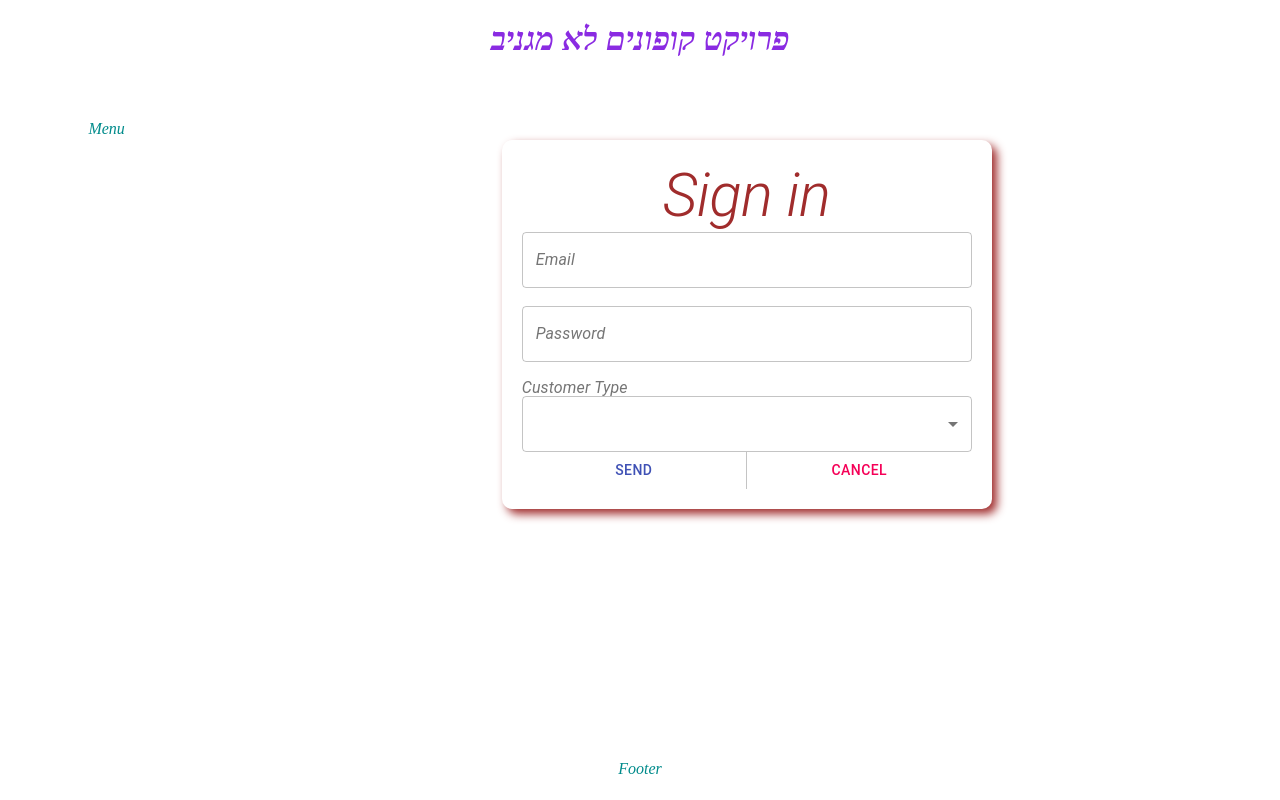
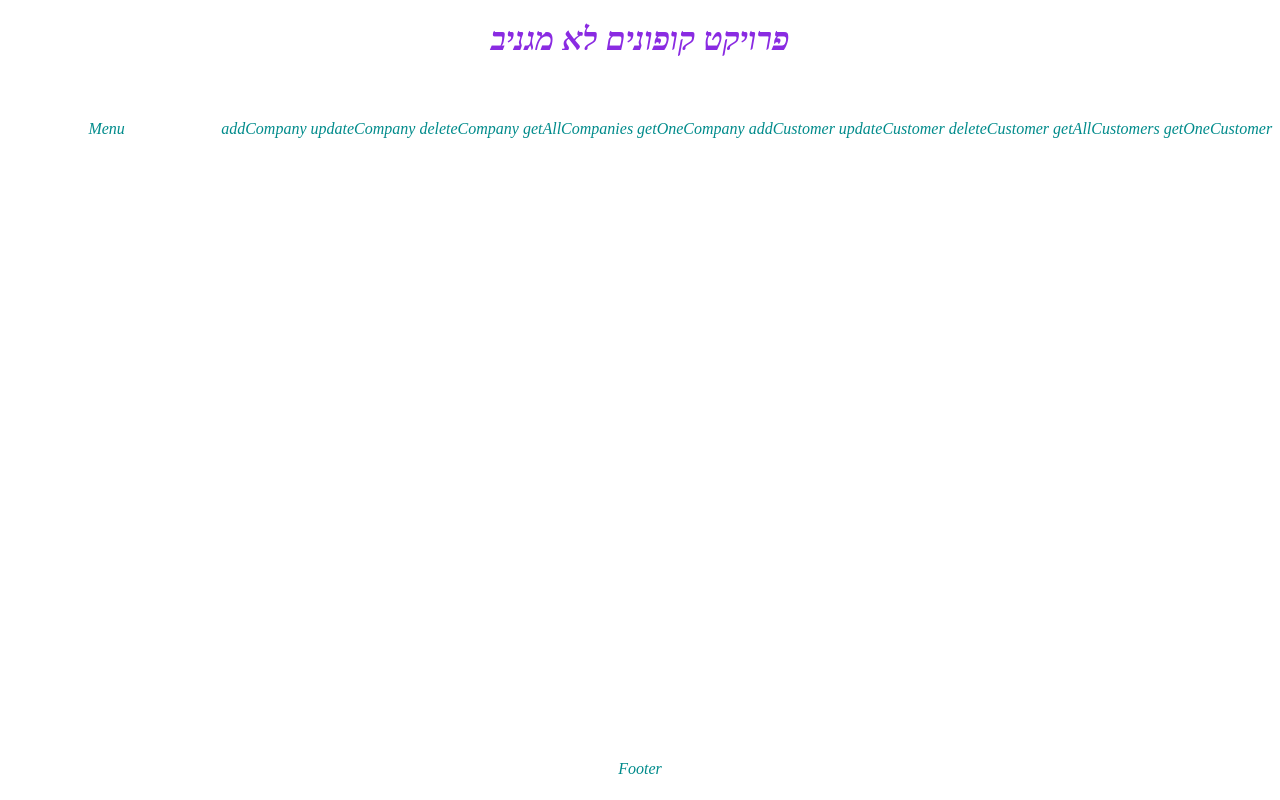
Before and after one commit to eitan-ez/ReactProject, a React (Create React App) app: page /admin in a window 1280 px wide. Built offline with nearby package versions, Linux system fonts and the light colour scheme; what notyf would draw is missing.

Commit message:
admin login

```diff
--- a/package.json
+++ b/package.json
@@ -4,6 +4,7 @@
   "private": true,
   "dependencies": {
     "@material-ui/core": "^4.11.4",
+    "@mui-treasury/styles": "^1.13.1",
     "@testing-library/jest-dom": "^5.12.0",
     "@testing-library/react": "^11.2.6",
     "@testing-library/user-event": "^12.8.3",
@@ -13,9 +14,11 @@
     "@types/react-dom": "^17.0.3",
     "@types/react-router-dom": "^5.1.7",
     "axios": "^0.21.1",
+    "color": "^3.1.3",
     "notyf": "^3.9.0",
     "react": "^17.0.2",
     "react-dom": "^17.0.2",
+    "react-google-font-loader": "^1.1.0",
     "react-hook-form": "^7.5.2",
     "react-router-dom": "^5.2.0",
     "react-scripts": "4.0.3",
--- /dev/null
+++ b/src/Components/AdminArea/AdminMenu/AdminMenu.css
@@ -0,0 +1,3 @@
+.AdminMenu {
+
+}
--- /dev/null
+++ b/src/Components/AdminArea/AdminMenu/AdminMenu.tsx
@@ -0,0 +1,27 @@
+import { useHistory } from "react-router";
+import { UserType } from "../../../Models/UserModel";
+import store from "../../../Redux/Store";
+import "./AdminMenu.css";
+
+function AdminMenu(): JSX.Element {
+  // if(!store.getState().AuthState.user.userType != UserType.ADMIN){
+
+  // }
+    return (
+        <div className="AdminMenu">
+			addCompany
+            updateCompany
+            deleteCompany
+            getAllCompanies
+            getOneCompany
+            addCustomer
+            updateCustomer
+            deleteCustomer
+            getAllCustomers
+            getOneCustomer
+        </div>
+    );
+}
+
+
+export default AdminMenu;
--- a/src/Components/LayoutArea/Layout/Layout.tsx
+++ b/src/Components/LayoutArea/Layout/Layout.tsx
@@ -1,6 +1,7 @@
 import { BrowserRouter } from "react-router-dom";
 import Header from "../Header/Header";
-import Main from "../Main/Main";
+import Main from "../Home/Main";
+import Routing from "../Routing/Routing";
 import "./Layout.css";
 
 function Layout(): JSX.Element {
@@ -12,18 +13,13 @@ function Layout(): JSX.Element {
           <Header />
         </header>
 
-                <aside>
-                    Menu
-                </aside>
+        <aside>Menu</aside>
 
         <main>
-                    <Main />
+          <Routing />
         </main>
 
-                <footer>
-                    Footer
-                </footer>
-
+        <footer>Footer</footer>
       </div>
     </BrowserRouter>
   );
--- a/src/Components/LayoutArea/Routing/Routing.tsx
+++ b/src/Components/LayoutArea/Routing/Routing.tsx
@@ -1,11 +1,19 @@
-import { Route } from "react-router";
-import Main from "../Main/Main"
-import "./Routing.css";
+import { Redirect, Route, Switch } from "react-router";
+import AdminMenu from "../../AdminArea/AdminMenu/AdminMenu";
+import Main from "../Home/Main"
 
 function Routing(): JSX.Element {
     return (
         <div>
+            <Switch>
+
 			<Route path="/home" component={Main} exact />
+			<Route path="/admin" component={AdminMenu} exact />
+
+
+            <Redirect from="/" to="/home" exact />
+
+            </Switch>
 
 
         </div>
--- a/src/Components/LayoutArea/SignForm/SignForm.tsx
+++ b/src/Components/LayoutArea/SignForm/SignForm.tsx
@@ -19,7 +19,7 @@ import notify from "../../../Services/Notification";
 import "./SignForm.css";
 
 function SignForm(): JSX.Element {
-  const history = useHistory(); // Redirect function
+  const history = useHistory();
   const { register, handleSubmit } = useForm<CredentialsModel>();
 
   async function send(credentials: CredentialsModel) {
@@ -30,9 +30,10 @@ function SignForm(): JSX.Element {
       );
       store.dispatch(loginAction(response.data));
       notify.success("You have been successfully logged in!");
-      history.push("/adminArea"); // Redirect to home on success
+      history.push("/admin"); // Redirect to /admin on success
     } catch (err) {
-      notify.error(err);
+      // notify.error(err);
+      alert(err);
     }
   }
 
@@ -68,9 +69,6 @@ function SignForm(): JSX.Element {
 
       <InputLabel>Customer Type</InputLabel>
       <Select {...register("userType")} variant="outlined" fullWidth>
-        <MenuItem value="">
-          <em>choose one...</em>
-        </MenuItem>
         <MenuItem value={"ADMIN"}>Admin</MenuItem>
         <MenuItem value={"COMPANY"}>Company</MenuItem>
         <MenuItem value={"CUSTOMER"}>Customer</MenuItem>
--- a/src/Redux/AuthState.ts
+++ b/src/Redux/AuthState.ts
@@ -21,13 +21,13 @@ export interface AuthAction {
     payload?: any;
 }
 
-export function reagisterAction(user: UserModel): AuthAction {
+export function registerAction(user: UserModel): AuthAction {
     return { type: AuthActionType.Register, payload: user} ;
 }
 export function loginAction(user: UserModel): AuthAction {
     return { type: AuthActionType.Login, payload: user} ;
 }
-export function logoutAction(user: UserModel): AuthAction {
+export function logoutAction(): AuthAction {
     return { type: AuthActionType.Logout} ;
 }
 
--- a/src/Services/Globals.ts
+++ b/src/Services/Globals.ts
@@ -5,14 +5,16 @@ class Globals {
 // Global settings which are suitable only for development:
 class DevelopmentGlobals extends Globals {
     public urls = {
-        adminLogin: "http://localhost:8080/api/admin"
+        adminLogin: "http://localhost:8080/api/admin/login",
+        adminAddCompany: "http://localhost:8080/api/admin/add-company"
     };
 }
 
 // Global settings which are suitable only for production:
 class ProductionGlobals extends Globals {
     public urls = {
-        adminLogin: "http://localhost:8080/api/admin/login"
+        adminLogin: "http://localhost:8080/api/admin/login",
+        adminAddCompany: "http://localhost:8080/api/admin/add-company"
     };
 }
 
```
Also changed, not shown: src/Components/LayoutArea/Home/Main.css (renamed from src/Components/LayoutArea/Main/Main.css), src/Components/LayoutArea/Home/Main.tsx (renamed from src/Components/LayoutArea/Main/Main.tsx), 1 other file (tests, documents, lock files or other folders). Lines whose indentation alone changed are shown as unchanged.
